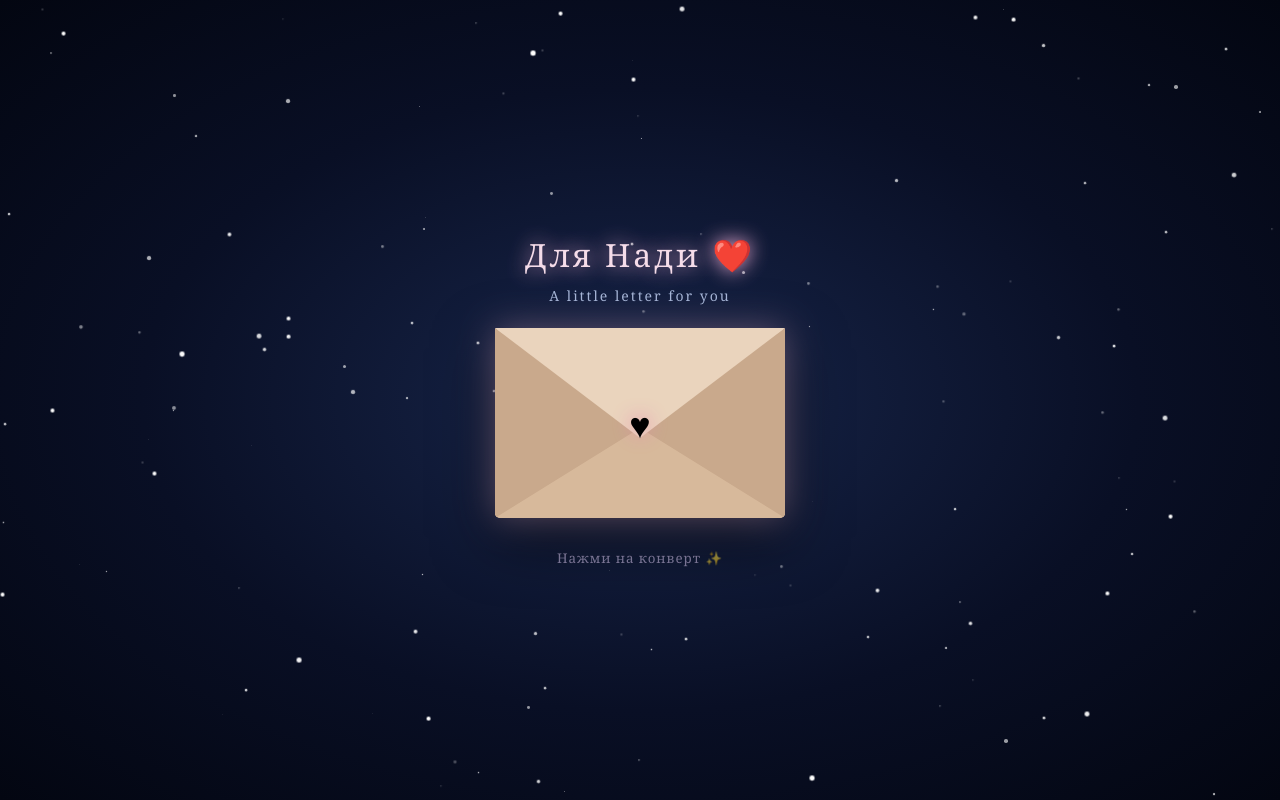
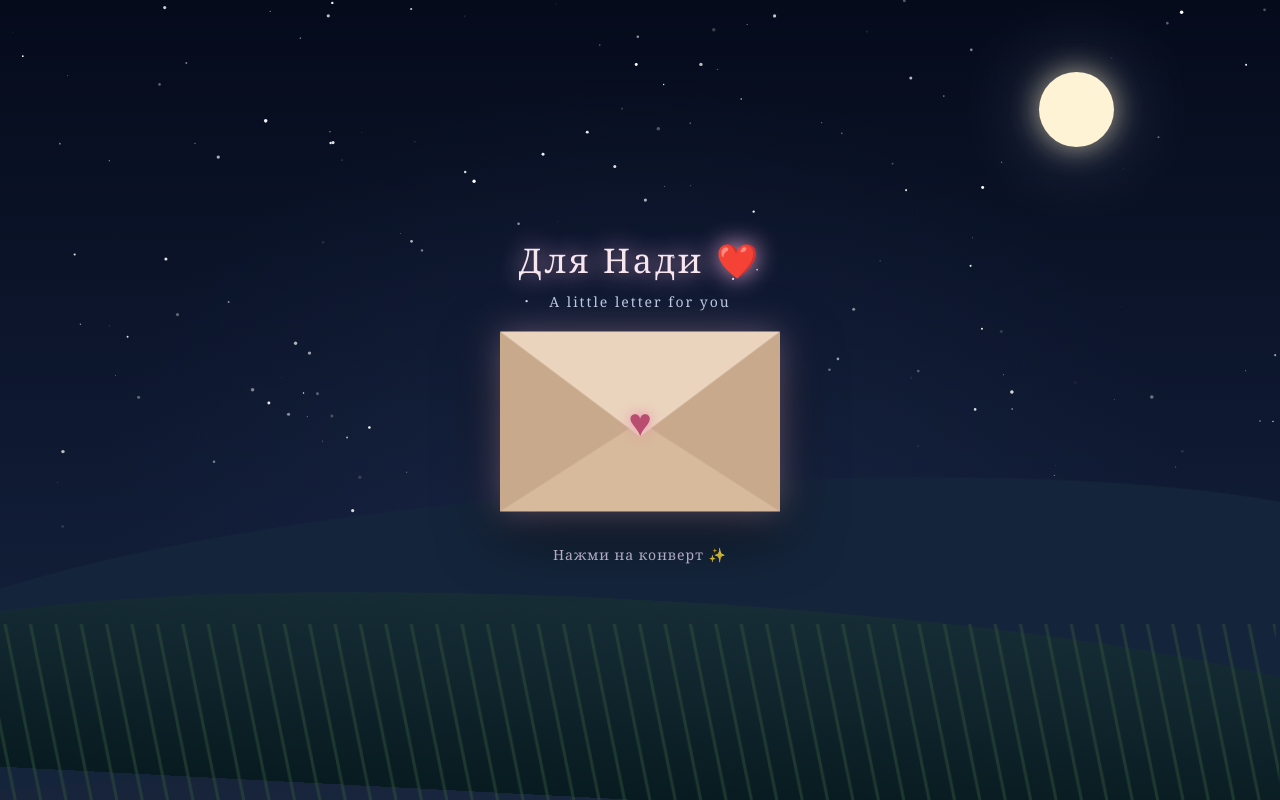
Before and after one commit to vlatelin95/ForNadia, a plain HTML site: page index.html in a window 1280 px wide. Drawn offline with Linux system fonts and the light colour scheme.

Commit message:
Update index.html

```diff
--- a/index.html
+++ b/index.html
@@ -15,90 +15,141 @@
 body {
     min-height: 100vh;
     overflow: hidden;
-    display: flex;
-    justify-content: center;
-    align-items: center;
-    background: radial-gradient(
-        ellipse at center,
-        #18264b 0%,
-        #090f25 55%,
-        #030611 100%
-    );
     font-family: Georgia, serif;
+    background: #050b19;
+    color: white;
 }
 
 /* Звёздное небо */
-
-#stars {
+#sky {
     position: fixed;
     inset: 0;
-    overflow: hidden;
+    width: 100%;
+    height: 100%;
+    z-index: 0;
     pointer-events: none;
 }
 
-.star {
-    position: absolute;
-    background: white;
-    border-radius: 50%;
-    animation: twinkle 3s infinite ease-in-out;
+/* Ночное свечение */
+.night {
+    position: fixed;
+    inset: 0;
+    z-index: 0;
+    pointer-events: none;
+    background:
+        radial-gradient(ellipse at 50% 65%, #26365a55, transparent 60%),
+        linear-gradient(to bottom, #050b1b 0%, #101b35 65%, #17243a 100%);
 }
 
-@keyframes twinkle {
-    0%, 100% {
-        opacity: 0.2;
-        transform: scale(0.7);
-    }
-    50% {
-        opacity: 1;
-        transform: scale(1.3);
-    }
+/* Луна */
+.moon {
+    position: fixed;
+    top: 9%;
+    right: 13%;
+    width: 75px;
+    height: 75px;
+    border-radius: 50%;
+    background: #fff3d6;
+    box-shadow: 0 0 30px #fff0c8aa, 0 0 90px #d8dfff55;
+    z-index: 1;
 }
 
-/* Центральная композиция */
+/* Далёкие холмы */
+.hill {
+    position: fixed;
+    bottom: 0;
+    width: 120%;
+    left: -10%;
+    height: 32%;
+    border-radius: 50% 50% 0 0;
+    pointer-events: none;
+}
 
+.hill.back {
+    background: #14243a;
+    bottom: 7%;
+    transform: rotate(-4deg);
+    z-index: 1;
+}
+
+.hill.front {
+    background: linear-gradient(#172d36, #071b20);
+    height: 25%;
+    z-index: 1;
+    transform: rotate(3deg);
+}
+
+/* Трава */
+.grass {
+    position: fixed;
+    bottom: 0;
+    width: 100%;
+    height: 22%;
+    z-index: 1;
+    pointer-events: none;
+    background:
+        repeating-linear-gradient(
+            80deg,
+            transparent 0 13px,
+            #31523b 14px 16px,
+            transparent 17px 25px
+        );
+    opacity: 0.5;
+    transform-origin: bottom;
+    animation: wind 4s ease-in-out infinite alternate;
+}
+
+@keyframes wind {
+    from { transform: skewX(-2deg); }
+    to { transform: skewX(2deg); }
+}
+
+/* Основная сцена */
 .scene {
     position: relative;
     z-index: 2;
+    min-height: 100vh;
     display: flex;
     flex-direction: column;
+    justify-content: center;
     align-items: center;
-    gap: 30px;
+    gap: 27px;
+    padding: 20px;
     animation: appear 2s ease;
 }
 
 h1 {
-    color: #f5dce9;
-    font-size: 32px;
+    color: #f8e6ee;
+    font-size: 34px;
     font-weight: normal;
     letter-spacing: 3px;
-    text-shadow: 0 0 20px #e6a8cf;
+    text-align: center;
+    text-shadow: 0 0 25px #e8a9d8;
 }
 
 .subtitle {
-    color: #a9b9db;
+    color: #c1cde5;
     font-size: 14px;
     letter-spacing: 2px;
-    margin-top: -20px;
+    margin-top: -18px;
 }
 
 /* Конверт */
-
 .envelope {
     position: relative;
-    width: 290px;
-    height: 190px;
+    width: 280px;
+    height: 180px;
+    border: none;
+    border-radius: 5px;
     background: #d8bda2;
-    border-radius: 5px;
-    box-shadow:
-        0 0 35px #d8a8c966,
-        0 20px 60px #0009;
+    box-shadow: 0 0 35px #d8a8c966, 0 20px 60px #0009;
+    cursor: pointer;
     animation: float 4s ease-in-out infinite;
-    cursor: pointer;
-    transition: transform 0.4s;
+    transition: filter 0.3s;
 }
 
 .envelope:hover {
-    transform: scale(1.05);
+    filter: brightness(1.12);
 }
 
 .envelope::before {
@@ -106,9 +157,9 @@ h1 {
     position: absolute;
     top: 0;
     left: 0;
-    border-left: 145px solid transparent;
-    border-right: 145px solid transparent;
-    border-top: 110px solid #ead4bd;
+    border-left: 140px solid transparent;
+    border-right: 140px solid transparent;
+    border-top: 105px solid #ead4bd;
     z-index: 3;
 }
 
@@ -117,25 +168,36 @@ h1 {
     position: absolute;
     bottom: 0;
     left: 0;
-    border-left: 145px solid #c9a98c;
-    border-right: 145px solid #c9a98c;
-    border-top: 100px solid transparent;
+    border-left: 140px solid #c9a98c;
+    border-right: 140px solid #c9a98c;
+    border-top: 90px solid transparent;
     border-bottom: 90px solid #d7b99b;
-    border-radius: 0 0 5px 5px;
     z-index: 2;
 }
-
-/* Сердце */
 
 .heart {
     position: absolute;
     z-index: 5;
-    top: 73px;
+    top: 70px;
     left: 50%;
     transform: translateX(-50%);
-    font-size: 35px;
-    filter: drop-shadow(0 0 10px #e88cae);
+    color: #b94d70;
+    font-size: 38px;
+    text-shadow: 0 0 12px #e88cae;
     animation: heartbeat 1.8s infinite;
+    pointer-events: none;
+}
+
+.hint {
+    color: #e3d5ee;
+    font-size: 14px;
+    letter-spacing: 1px;
+    animation: glow 3s infinite;
+}
+
+@keyframes float {
+    0%, 100% { transform: translateY(0); }
+    50% { transform: translateY(-13px); }
 }
 
 @keyframes heartbeat {
@@ -143,16 +205,9 @@ h1 {
     50% { transform: translateX(-50%) scale(1.2); }
 }
 
-.hint {
-    color: #d6c5e9;
-    font-size: 14px;
-    letter-spacing: 1px;
-    animation: twinkle 3s infinite;
-}
-
-@keyframes float {
-    0%, 100% { margin-top: 0; }
-    50% { margin-top: -15px; }
+@keyframes glow {
+    0%, 100% { opacity: 0.6; }
+    50% { opacity: 1; }
 }
 
 @keyframes appear {
@@ -160,58 +215,165 @@ h1 {
     to { opacity: 1; transform: translateY(0); }
 }
 
+/* Окно письма */
+.letter-overlay {
+    position: fixed;
+    inset: 0;
+    z-index: 10;
+    display: flex;
+    justify-content: center;
+    align-items: center;
+    padding: 18px;
+    background: #020510cc;
+    backdrop-filter: blur(9px);
+    opacity: 0;
+    visibility: hidden;
+    transition: 0.5s;
+}
+
+.letter-overlay.show {
+    opacity: 1;
+    visibility: visible;
+}
+
+.letter {
+    position: relative;
+    width: 100%;
+    max-width: 560px;
+    max-height: 85vh;
+    overflow-y: auto;
+    padding: 38px 30px;
+    border-radius: 8px;
+    color: #493746;
+    background: linear-gradient(135deg, #fff7e9, #f2dfd0);
+    box-shadow: 0 0 60px #e5b5d455;
+    transform: translateY(35px) scale(0.94);
+    transition: transform 0.6s ease;
+}
+
+.letter-overlay.show .letter {
+    transform: translateY(0) scale(1);
+}
+
+.letter h2 {
+    text-align: center;
+    font-size: 29px;
+    font-weight: normal;
+    color: #a34e75;
+    margin-bottom: 25px;
+}
+
+.letter p {
+    font-size: 17px;
+    line-height: 1.8;
+    margin-bottom: 17px;
+}
+
+.signature {
+    text-align: right;
+    color: #a34e75;
+    font-style: italic;
+    margin-top: 25px;
+}
+
+.close {
+    position: sticky;
+    float: right;
+    top: 0;
+    border: none;
+    background: #a34e75;
+    color: white;
+    padding: 9px 15px;
+    border-radius: 20px;
+    cursor: pointer;
+    font-size: 14px;
+}
+
 @media (max-width: 400px) {
-    .envelope {
-        transform: scale(0.9);
-    }
-    h1 {
-        font-size: 27px;
-    }
+    h1 { font-size: 28px; }
+    .envelope { transform: scale(0.9); }
+    .letter { padding: 30px 22px; }
+    .letter p { font-size: 15px; }
+    .moon { width: 55px; height: 55px; }
 }
 </style>
 </head>
 
 <body>
 
-<div id="stars"></div>
+<div class="night"></div>
+<canvas id="sky"></canvas>
 
-<div class="scene">
+<div class="moon"></div>
+<div class="hill back"></div>
+<div class="hill front"></div>
+<div class="grass"></div>
+
+<main class="scene">
     <h1>Для Нади ❤️</h1>
     <p class="subtitle">A little letter for you</p>
 
-    <div class="envelope" onclick="openLetter()">
-        <div class="heart">♥</div>
-    </div>
+    <button class="envelope" onclick="openLetter()" aria-label="Открыть письмо">
+        <span class="heart">♥</span>
+    </button>
 
     <p class="hint">Нажми на конверт ✨</p>
+</main>
+
+<div class="letter-overlay" id="letterOverlay" onclick="closeOutside(event)">
+    <article class="letter">
+        <button class="close" onclick="closeLetter()">Закрыть ✕</button>
+
+        <h2>Для тебя, Надя ❤️</h2>
+
+        <p>
+            Надя, спасибо, что ты у меня есть.
+            Ты самое лучшее чудо, которое присутствует в моей жизни. 💋
+        </p>
+
+        <p>
+            Я очень ценю тебя, твою заботу, твою нежность
+            и каждую минуту, которую мы проводим вместе.
+            Ты умеешь делать мои дни лучше даже самыми маленькими мелочами.
+        </p>
+
+        <p>
+            Мне хочется, чтобы ты всегда улыбалась и никогда
+            не сомневалась в том, насколько ты дорога мне.
+            Я счастлив, что наши дороги пересеклись.
+        </p>
+
+        <p>
+            Спасибо за твоё тепло, за твои слова и за то,
+            что ты именно такая, какая есть.
+            Не переставай быть собой, ведь именно такой ты мне и дорога.
+        </p>
+
+        <p>
+            Я очень сильно тебя люблю, Надя. ❤️
+        </p>
+
+        <p class="signature">С любовью ❤️</p>
+    </article>
 </div>
 
 <script>
-// Создание звёздного неба
-
-const stars = document.getElementById("stars");
-
-for (let i = 0; i < 130; i++) {
-    const star = document.createElement("div");
-    star.className = "star";
-
-    const size = Math.random() * 3 + 1;
-
-    star.style.width = size + "px";
-    star.style.height = size + "px";
-    star.style.left = Math.random() * 100 + "%";
-    star.style.top = Math.random() * 100 + "%";
-    star.style.animationDelay = Math.random() * 4 + "s";
-    star.style.animationDuration =
-        (Math.random() * 3 + 2) + "s";
-
-    stars.appendChild(star);
+function openLetter() {
+    document.getElementById("letterOverlay").classList.add("show");
 }
 
-function openLetter() {
-    alert("Скоро здесь появится твоё письмо, Надя ❤️");
+function closeLetter() {
+    document.getElementById("letterOverlay").classList.remove("show");
+}
+
+function closeOutside(event) {
+    if (event.target.id === "letterOverlay") {
+        closeLetter();
+    }
 }
 </script>
 
+<script src="canvas.js"></script>
+
 </body>
-  </html>
+    </html>
```
